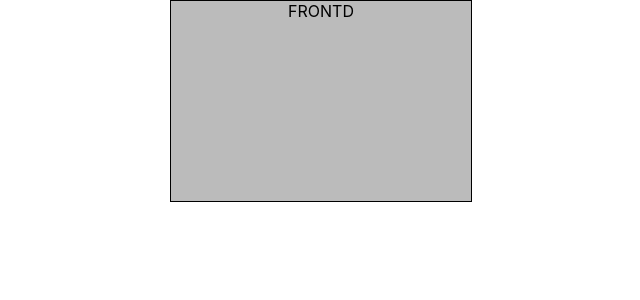
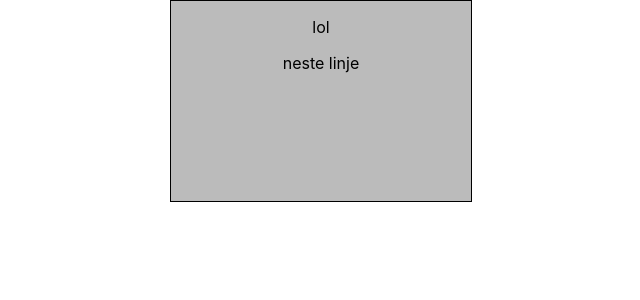
Before and after one commit to johndpope/munin-web, a React (Create React App) app: page / in a window 1280 px wide. Shown: the top 300 px of the page, without its empty margins (150-790 px from the left). Built offline with nearby package versions, Linux system fonts and the light colour scheme.

Commit message:
Add support for multi-line text in memory card

```diff
--- a/src/common/flip-card.component.tsx
+++ b/src/common/flip-card.component.tsx
@@ -1,16 +1,15 @@
-import React from 'react';
+import React, { ReactNode } from 'react';
 import "./flip-card.component.scss";
 
-class FlipCardComponent extends React.Component<any, FlipCardComponentState> {
+class FlipCardComponent extends React.Component<FlipCardComponentProps, FlipCardComponentState> {
 
-    constructor(props: any) {
+    constructor(props: FlipCardComponentProps) {
         super(props);
 
         this.state = { isFlipped: false };
     }
 
     flip = () => {
-        console.log('Is flipped:', this.state.isFlipped);
         this.setState({isFlipped: !this.state.isFlipped});
     }
 
@@ -18,10 +17,10 @@ class FlipCardComponent extends React.Component<any, FlipCardComponentState> {
         return <div className="flip-card" onClick={this.flip}>
                     <div className={"flip-card__inner " + (this.state.isFlipped ? 'flip-card__inner--flipped' : '')}>
                         <div className="flip-card__front">
-                            FRONTD
+                            {this.props.front}
                         </div>
                         <div className="flip-card__back">
-                            BACK
+                            {this.props.back}
                         </div>
                     </div>
                 </div>
@@ -32,4 +31,9 @@ interface FlipCardComponentState {
     isFlipped: boolean;
 }
 
+interface FlipCardComponentProps {
+    front: ReactNode;
+    back: ReactNode;
+}
+
 export default FlipCardComponent;
--- a/src/memory-card/memory-card.component.tsx
+++ b/src/memory-card/memory-card.component.tsx
@@ -1,5 +1,4 @@
 import React from 'react';
-import CardComponent from '../common/card.component';
 import FlipCardComponent from '../common/flip-card.component';
 
 class MemoryCardComponent extends React.Component<MemoryCardComponentProps, MemoryCardComponentState> {
@@ -12,9 +11,16 @@ class MemoryCardComponent extends React.Component<MemoryCardComponentProps, Memo
 
     render () {
         const card = this.props.card;
-        return  <FlipCardComponent>
+        const front = this.splitTextIntoParagraphs(card.term);
+        const back = this.splitTextIntoParagraphs(card.description);
+        return  <FlipCardComponent front={front} back={back}/>
+    }
 
-                </FlipCardComponent>
+    splitTextIntoParagraphs(s: string) {
+        var lines = s.split('\n');
+        return lines.map(line => {
+            return <p>{line}</p>
+        });
     }
 }
 
--- a/src/memory-card/memory-cards-overview.component.tsx
+++ b/src/memory-card/memory-cards-overview.component.tsx
@@ -5,7 +5,7 @@ import './memory-cards-overview.component.scss';
 class MemoryCardsOverview extends React.Component {
 
     render () {
-        const lol = { term: "lol", description: "this is desc"};
+        const lol = { term: "lol\nneste linje", description: "this is desc \n lol da"};
         return <MemoryCardComponent card={lol}/>
     }
 }
```
